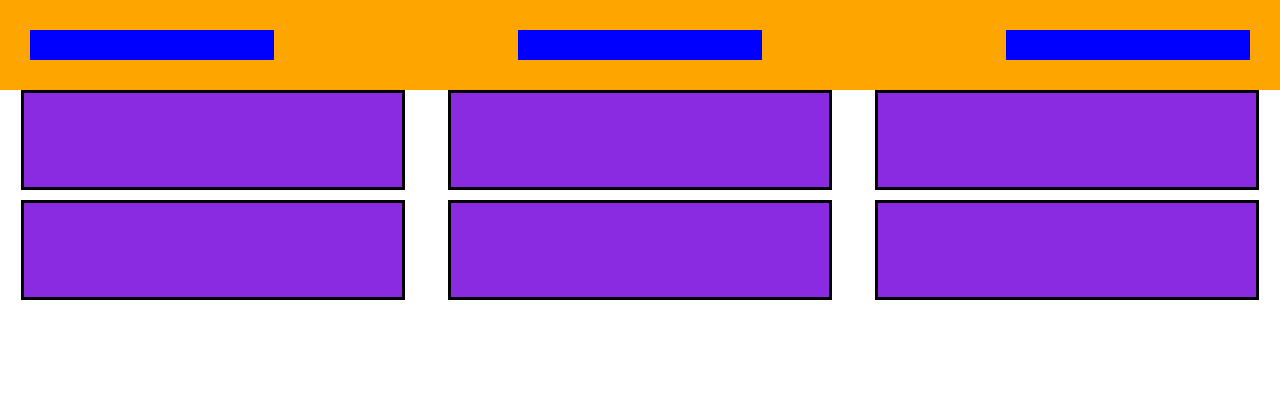
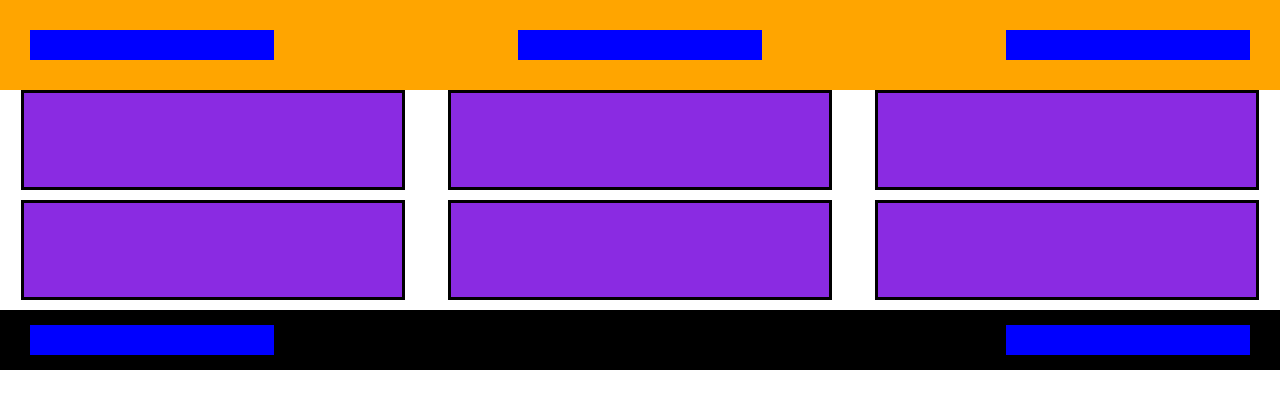
Before and after one commit to SpadaroFederico/html-css-boolando, a plain HTML site: page index.html in a window 1280 px wide. Drawn offline with Linux system fonts and the light colour scheme.

Commit message:
[add] footer macro section

```diff
--- a/index.html
+++ b/index.html
@@ -57,5 +57,16 @@
             </section>
         </main>
 
+        <!-- footer -->
+         <footer>
+            <div class="footer-block1">
+
+            </div>
+
+            <div class="footer-block2">
+
+            </div>
+         </footer>
+
     </body>
 </html>
--- a/style.css
+++ b/style.css
@@ -48,3 +48,28 @@
     height: 100px;
     border: 3px black solid;
 }
+
+footer{
+    height: 60px;
+    background-color: black;
+    padding: 30px;
+    text-align: center;
+    font-family: Arial, sans-serif;
+    display: flex;
+    justify-content: space-between;
+    align-items: center;
+}
+
+.footer-block1{
+    background-color: blue;
+    height: 30px;
+    width: 20%;
+    display: flex;
+}
+
+.footer-block2{
+    background-color: blue;
+    height: 30px;
+    width: 20%;
+    display: flex;
+}
```
